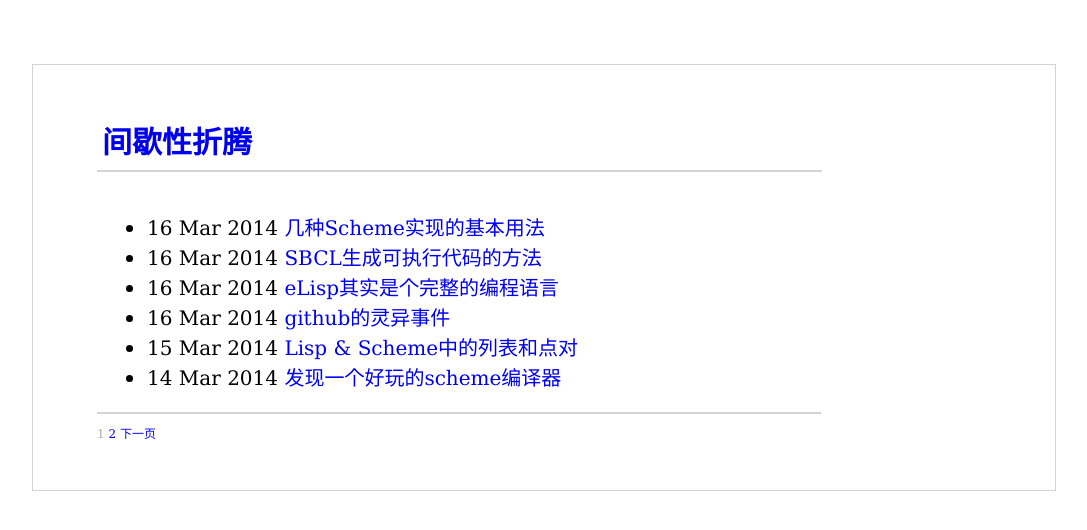
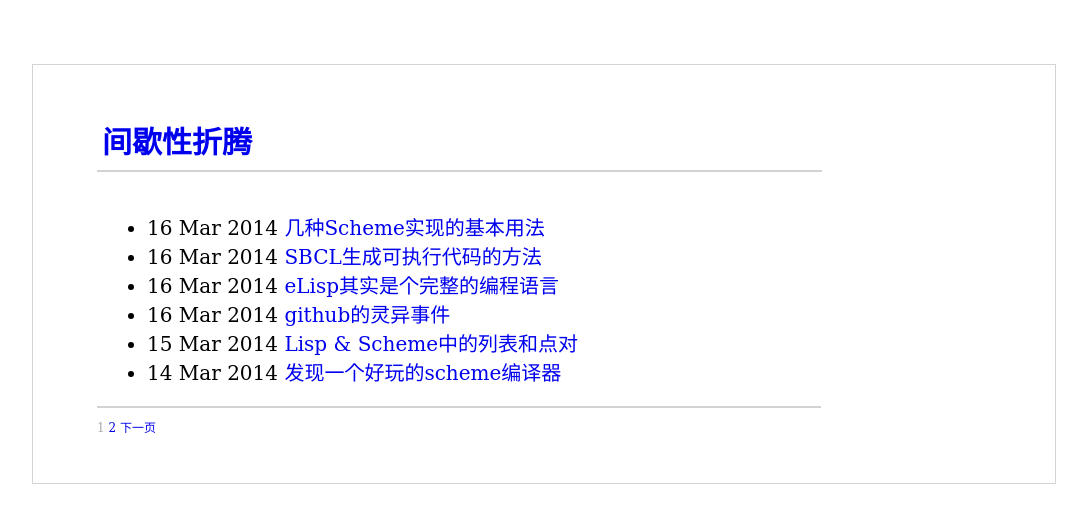
Before and after one commit to rhuichao/uternet.github.io, a Jekyll site: the page built from index.html, in a window 1280 px wide. Shown: the top 530 px of the page, without its empty margins (96-1183 px from the left). Built offline with Jekyll 4.4.1, drawn with Linux system fonts in a browser that asks for light colours; Markdown is read by kramdown in place of the engine named in the settings; the list of posts is cut into pages by our own code.

Commit message:
new document posted

```diff
--- a/css/main.css
+++ b/css/main.css
@@ -35,7 +35,7 @@
 }
 */
 body {
-    font-family: "dejavu_serifbook", sans;
+    font-family: "Dejavu Serif", "dejavu_serifbook", serif;
     font-size: 20px;
     margin: 5% 10% 5% 10%;
     padding: 2% 5% 2% 5%;
@@ -46,7 +46,7 @@
 
 
 H2 {
-    font-family: "dejavu_serifbook", "simsun", serif;
+    font-family: "Dejavu Serif", "dejavu_serifbook", "simsun", serif;
     margin-bottom: 60px;
     margin-bottom: 40px;
     padding: 5px;
@@ -58,7 +58,7 @@
 
 
 H3 {
-    font-family: "dejavu_serifbook", "simsun", serif;
+    font-family: "Dejavu Serif", "dejavu_serifbook", "simsun", serif;
     margin-top: 40px;
     margin-bottom: 30px;
     width: 80%;
@@ -95,7 +95,7 @@
     width: 81%;
 }
 pre {
-    font-family: "courierregular", monospace;
+    font-family: "Courier", "courierregular", monospace;
     font-size: 90%;
     border: solid 1px #ddd;
     background-color: #eef;
```
